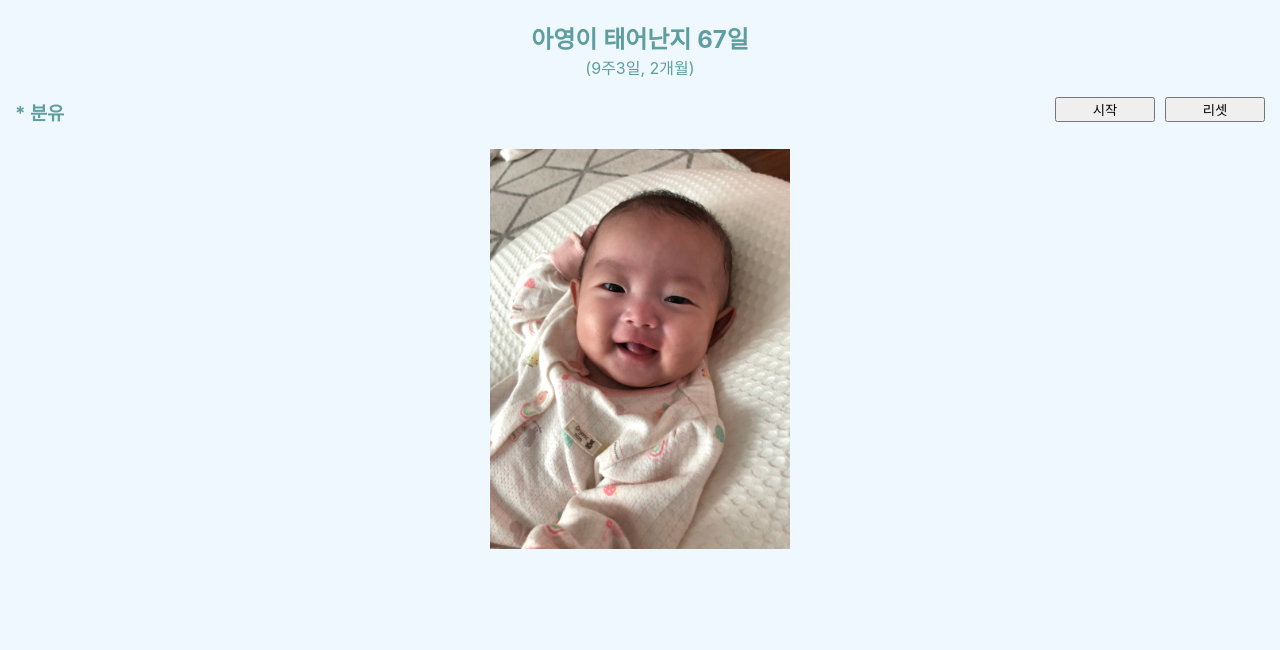
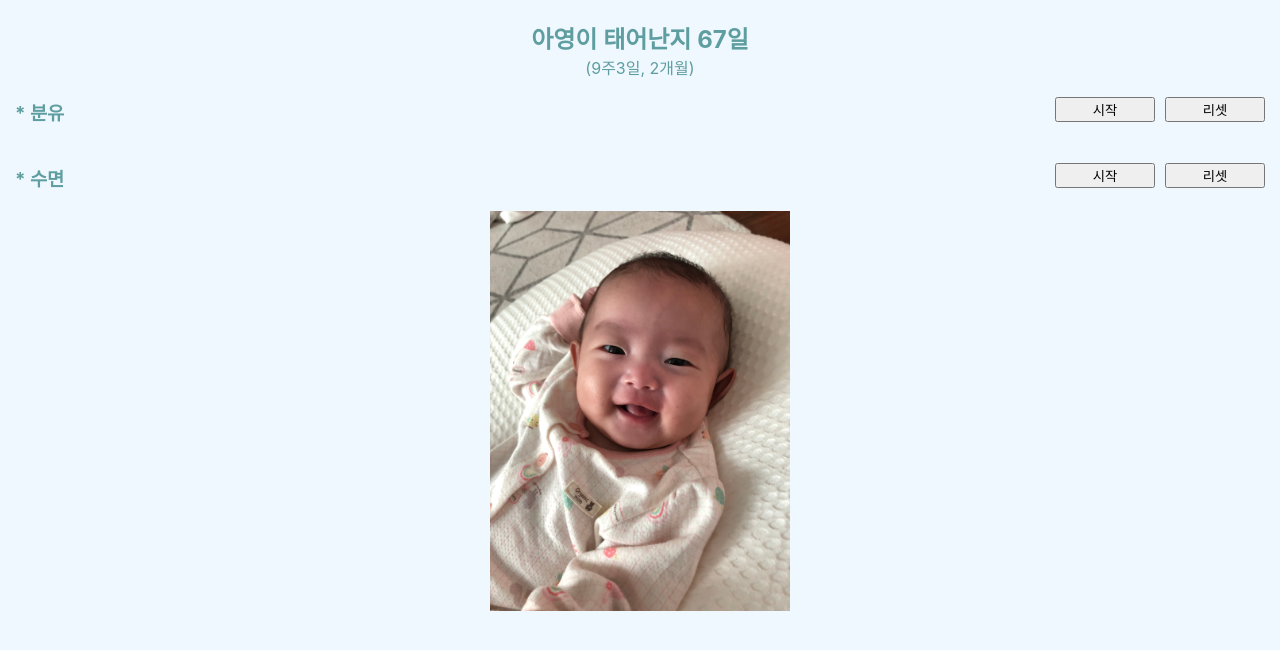
Before and after one commit to arthurFIRE/moa-view, a React (Create React App) app: page /#/ in a window 1280 px wide. Shown: the top 650 px of the page. Built offline with nearby package versions, Linux system fonts and the light colour scheme.

Commit message:
수면 기능 추가

```diff
--- a/src/pages/home.tsx
+++ b/src/pages/home.tsx
@@ -18,6 +18,11 @@ const Home: React.FC = () => {
     JSON.parse(milkString || "[]")
   );
 
+  const sleepString = localStorage.getItem("sleep");
+  const [sleepList, setSleepList] = useState<Array<string>>(
+    JSON.parse(sleepString || "[]")
+  );
+
   const addMilk = () => {
     const newMilkList = [new Date().toISOString(), ...milkList];
     setMilk(newMilkList);
@@ -33,12 +38,28 @@ const Home: React.FC = () => {
     localStorage.setItem("milk", JSON.stringify(newMilkList));
   };
 
+  const addSleep = () => {
+    const newSleepList = [new Date().toISOString(), ...sleepList];
+    setSleep(newSleepList);
+  };
+
+  const resetSleep = () => {
+    const newSleepList: Array<string> = [];
+    setSleep(newSleepList);
+  };
+
+  const setSleep = (newSleepList: Array<string>) => {
+    setSleepList(newSleepList);
+    localStorage.setItem("sleep", JSON.stringify(newSleepList));
+  };
+
   return (
     <div style={{ color: "cadetblue" }}>
       <h2 style={{ marginBottom: 0 }}>아영이 태어난지 {dPlusDay}일</h2>
       <div>
         ({dPlusWeek}주{dPlusDayOfWeek}일, {dPlusMonth}개월)
       </div>
+      <div>
         <div>
           <h3 style={{ float: "left", marginLeft: 15 }}>* 분유</h3>
           <div style={{ float: "right", marginRight: 15, marginTop: 18 }}>
@@ -62,12 +83,45 @@ const Home: React.FC = () => {
             </button>
           </div>
         </div>
-      <div style={{ marginTop: 70 }}>
+        <div style={{ paddingTop: 50 }}>
           <ul>
             {milkList.map((milk) => (
               <li>{moment(milk).format("YYYY-MM-DD HH:mm")}</li>
             ))}
           </ul>
+        </div>
+      </div>
+      <div>
+        <div>
+          <h3 style={{ float: "left", marginLeft: 15 }}>* 수면</h3>
+          <div style={{ float: "right", marginRight: 15, marginTop: 18 }}>
+            <button
+              type="button"
+              style={{ width: 100 }}
+              onClick={() => {
+                addSleep();
+              }}
+            >
+              시작
+            </button>
+            <button
+              type="button"
+              style={{ marginLeft: 10, width: 100 }}
+              onClick={() => {
+                resetSleep();
+              }}
+            >
+              리셋
+            </button>
+          </div>
+        </div>
+        <div style={{ paddingTop: 50 }}>
+          <ul>
+            {sleepList.map((sleepTime) => (
+              <li>{moment(sleepTime).format("YYYY-MM-DD HH:mm")}</li>
+            ))}
+          </ul>
+        </div>
       </div>
       <div>
         <img width={300} src="/azero.jpg" />
```
Also changed, not shown: 11 other files (tests, documents, lock files or other folders). Lines whose indentation alone changed are shown as unchanged.
